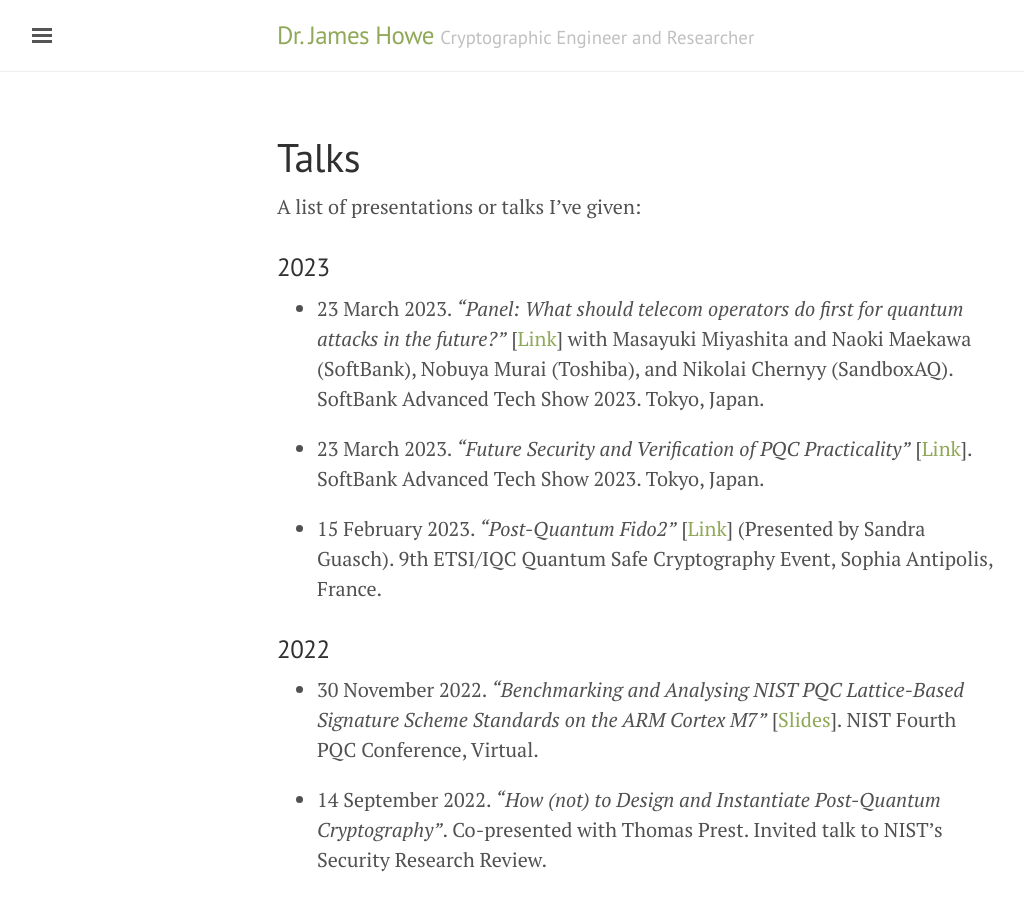
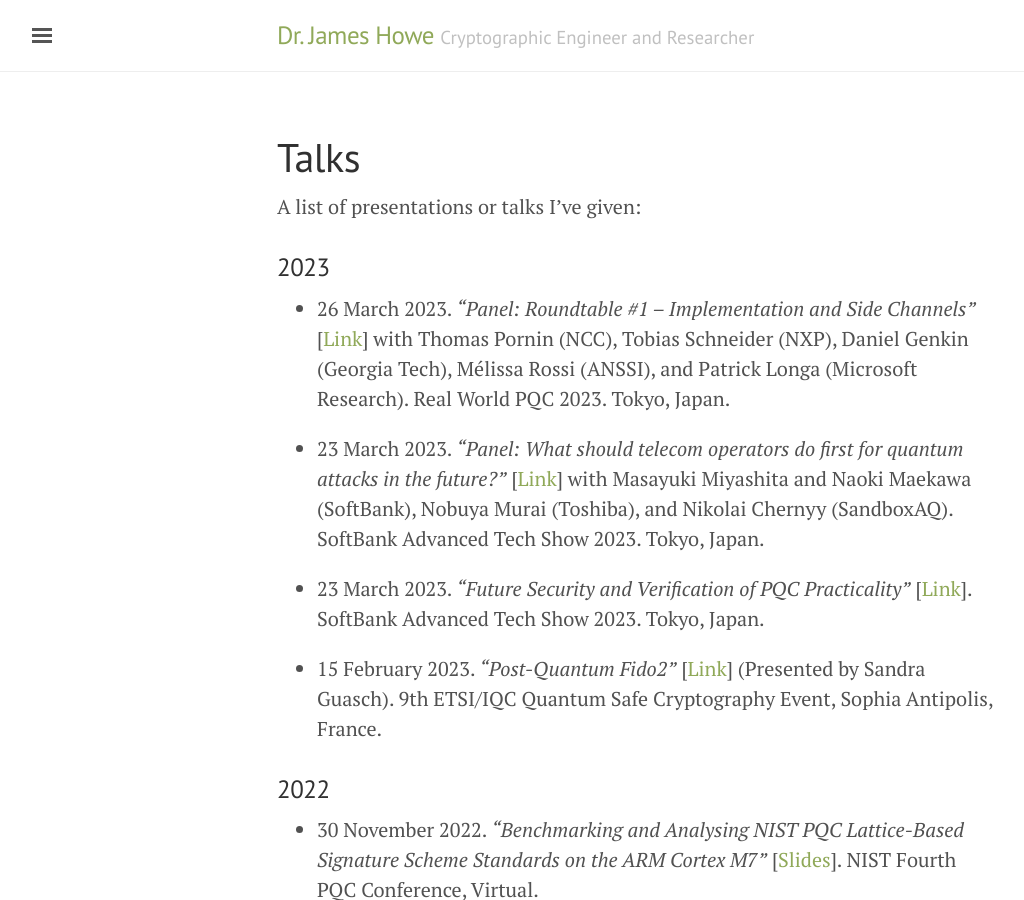
Before and after one commit to jameshoweee/jameshoweee.github.io, a Jekyll site: the page built from talks.md, in a window 1280 px wide and 900 px high. Shown: the whole window, without its empty margins (3-1027 px from the left). Built offline with Jekyll 4.4.1, drawn with Linux system fonts in a browser that asks for light colours.

Commit message:
Update talks.md

```diff
--- a/talks.md
+++ b/talks.md
@@ -7,6 +7,8 @@ permalink: /talks/
 A list of presentations or talks I've given:
 
 ### 2023
+
+* 26 March 2023. *"Panel: Roundtable #1 – Implementation and Side Channels"* [[Link](https://rwpqc.org/)] with Thomas Pornin (NCC), Tobias Schneider (NXP), Daniel Genkin (Georgia Tech), Mélissa Rossi (ANSSI), and Patrick Longa (Microsoft Research). Real World PQC 2023. Tokyo, Japan.
 
 * 23 March 2023. *"Panel: What should telecom operators do first for quantum attacks in the future?"* [[Link](https://www.softbank.jp/corp/technology/research/ats2023/)] with Masayuki Miyashita and Naoki Maekawa (SoftBank), Nobuya Murai (Toshiba), and Nikolai Chernyy (SandboxAQ). SoftBank Advanced Tech Show 2023. Tokyo, Japan.
 
```
